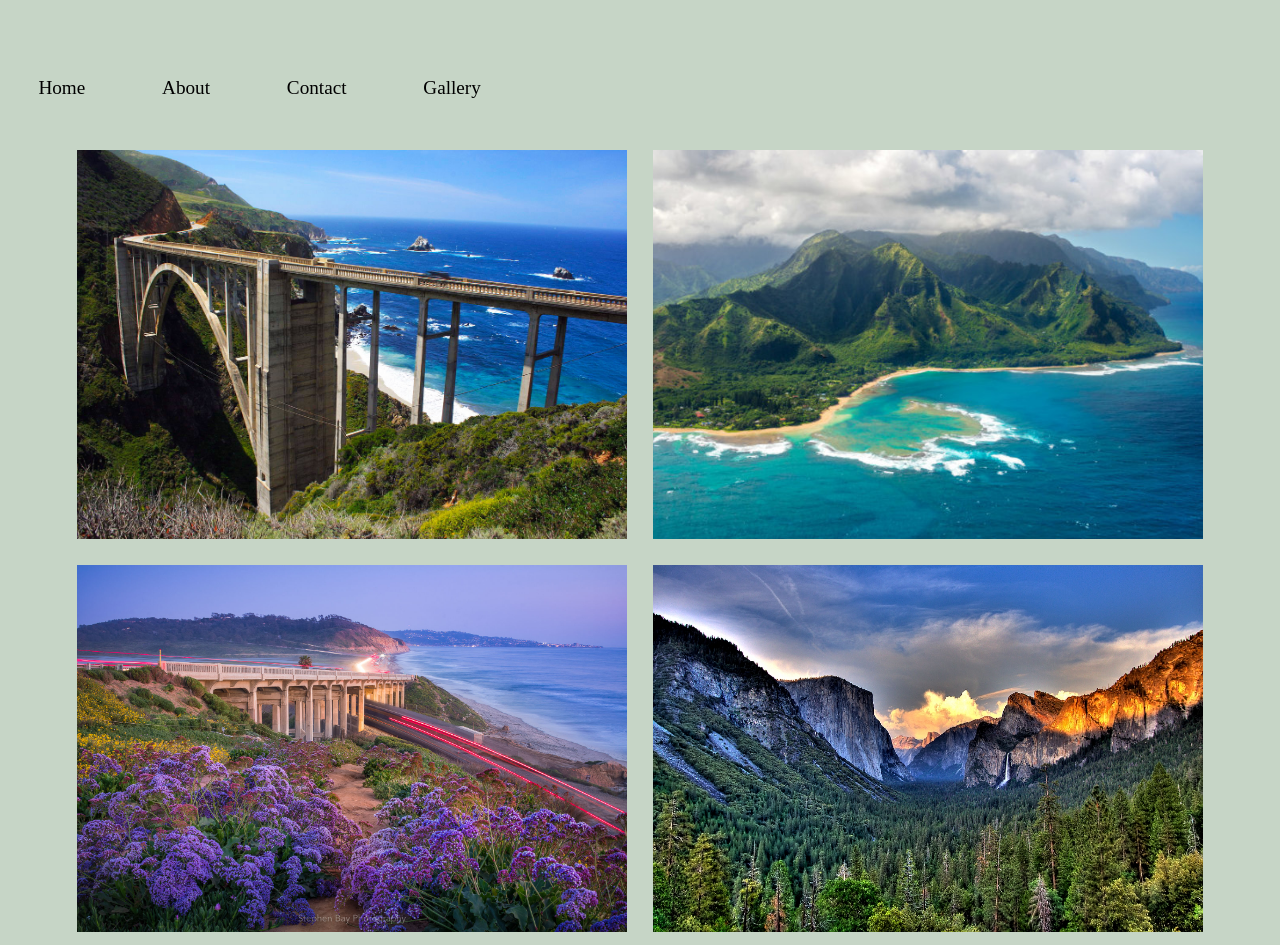
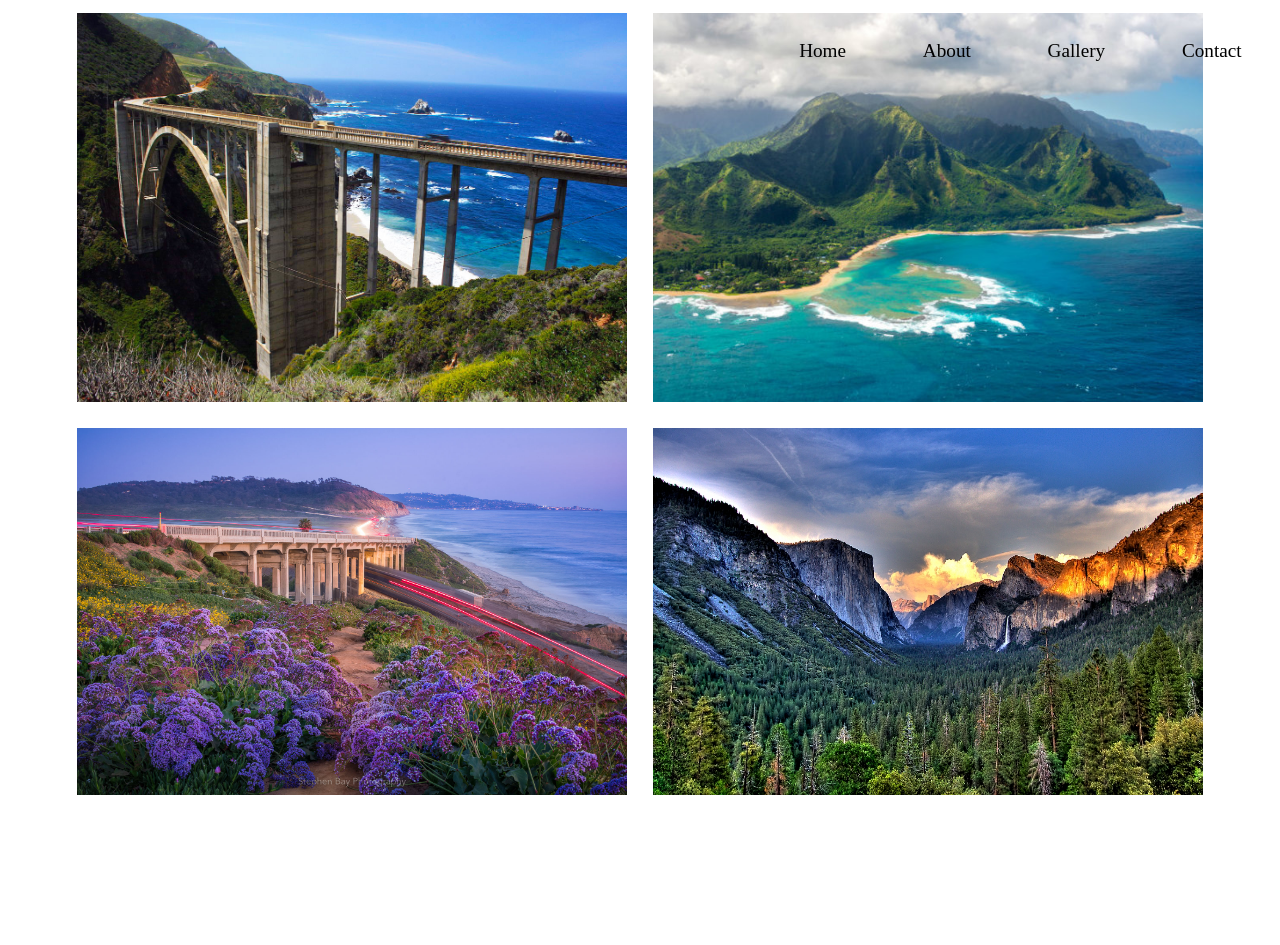
Before and after one commit to davidjakubiec/Kai-Chen-Photography, a React app: page /gallery in a window 1280 px wide. After the commit the page ends 808 px from the top, so only its background shows below. Built offline with nearby package versions, Linux system fonts and the light colour scheme.

Commit message:
video added to homescreen

```diff
--- a/src/App.js
+++ b/src/App.js
@@ -1,4 +1,4 @@
-import React from 'react';
+import React, { useState } from 'react';
 import Gallery from './components/Gallery';
 import NavBar from './components/NavBar';
 import Home from './pages/Home';
@@ -9,13 +9,19 @@ import GalleryPage from './pages/GalleryPage';
 import { Routes, Route, useLocation } from 'react-router-dom'
 import { AnimatePresence } from 'framer-motion';
 
+export const Context = React.createContext();
+
 
 export function App() {
 
     const location = useLocation();
+    const [navBarBackground, setNavBarBackground] = useState('transparent')
+
+    const contextObject = { navBarBackground, setNavBarBackground };
 
     return (
         <div>
+            <Context.Provider value={contextObject}>
             <NavBar />
             <AnimatePresence mode="wait">
                 <Routes location={location} key={location.pathname}>
@@ -25,6 +31,8 @@ export function App() {
                     <Route path='/gallery' element={<GalleryPage />}/>
                 </Routes>
             </AnimatePresence>
+            </Context.Provider>
+
 
             {/* <Gallery /> */}
         </div>
--- a/src/App.scss
+++ b/src/App.scss
@@ -5,10 +5,34 @@
     color: black;
 }
 
+@import url('https://fonts.googleapis.com/css2?family=Roboto:wght@900&display=swap');
+
 html,
 body {
-    font-family: "Roslindale Display Condensed";
-    background: #c6d5c6;
+    font-family: "Roboto, sans-serif";
+}
+
+.video-container {
+    position: fixed;
+    top: 0;
+    left: 0;
+    width: 100%;
+    height: 100%;
+    overflow: hidden;
+    z-index: -1; /* Place the video behind other content */
+}
+
+#video-background {
+    object-fit: cover;
+    width: 100%;
+    height: 100%;
+}
+
+.homepage-gradient {
+    position: absolute;
+    background: linear-gradient(to bottom, rgba(255, 255, 255, 0.85), rgba(255, 255, 255, 0));
+    width: 100%;
+    height: 100px;
 }
 
 .nav {
@@ -30,7 +54,7 @@ body {
 }
 
 h1 {
-    width: 80%;
+    width: 90%;
     position: absolute;
     top: 50%;
     left: 50%;
@@ -59,6 +83,7 @@ a {
 @media screen and (min-width: 200px) {
     .gallery-images {
         max-width: 90%;
+        padding: 1%
     }
 }
 
@@ -96,3 +121,42 @@ a {
     background: black;
     transform-origin: top;
 }
+
+
+.nav-link {
+    letter-spacing: 0;
+    transition: letter-spacing 350ms ease-in-out;
+}
+
+.nav-link:hover,
+.nav-link:active {
+
+  letter-spacing: 5px;
+}
+
+.nav-link:after,
+.nav-link:before {
+  backface-visibility: hidden;
+  border: 1px solid rgba(#fff, 0);
+  bottom: 0px;
+  content: " ";
+  display: block;
+  margin: 0 auto;
+  position: relative;
+  transition: all 380ms ease-in-out;
+  width: 0;
+}
+
+.nav-link:hover:after,
+.nav-link:hover:before {
+  backface-visibility: hidden;
+  border-color: #fff;
+  transition: width 350ms ease-in-out;
+  width: 70%;
+}
+
+.nav-link:hover:before {
+  bottom: auto;
+  top: 0;
+  width: 70%;
+}
--- a/src/components/Gallery.js
+++ b/src/components/Gallery.js
@@ -1,4 +1,7 @@
-import React from 'react'
+import React, { useContext, useEffect } from 'react'
+import { Context } from '../App'
+
+
 import image1 from '../../assets/bigsur.jpg'
 import image2 from '../../assets/maui.jpeg'
 import image3 from '../../assets/sandiego.jpg'
@@ -6,6 +9,12 @@ import image4 from '../../assets/yosemite.jpg'
 
 const Gallery = () => {
     const images = [image1, image2, image3, image4];
+    const {navBarBackground, setNavBarBackground} = useContext(Context);
+
+    useEffect(() => {
+        setNavBarBackground('transparent')
+    }, []);
+
   return (
     <div id='gallery-container'>
         {images.map((el, idx)=> (
--- a/src/components/NavBar.js
+++ b/src/components/NavBar.js
@@ -1,33 +1,40 @@
-import React from 'react'
+import React, { useContext, useEffect } from 'react'
+import { Context } from '../App'
 import { Link } from 'react-router-dom'
 
 const NavBar = () => {
+    const {navBarBackground, setNavBarBackground} = useContext(Context);
+    const handleNavBarClick = () => {
+        // setNavBarBackground('transparent')
+    }
+
   return (
-    <div className='anv'>
+    <div  className='nav'>
         <div className='logo'>
-            <Link className='nav-link'></Link>
+            <Link onClick={handleNavBarClick} className='nav-link'></Link>
         </div>
         <div className='nav-links'>
             <div className='nav-item'>
-                <Link className='nav-link' to='/'>
+                <Link onClick={handleNavBarClick} className='nav-link' to='/'>
                     Home
                 </Link>
             </div>
             <div className='nav-item'>
-                <Link className='nav-link' to='/about'>
+                <Link onClick={handleNavBarClick} className='nav-link' to='/about'>
                     About
                 </Link>
             </div>
             <div className='nav-item'>
-                <Link className='nav-link' to='/contact'>
+                <Link onClick={handleNavBarClick} className='nav-link' to='/gallery'>
+                    Gallery
+                </Link>
+            </div>
+            <div className='nav-item'>
+                <Link onClick={handleNavBarClick} className='nav-link' to='/contact'>
                     Contact
                 </Link>
             </div>
-            <div className='nav-item'>
-                <Link className='nav-link' to='/gallery'>
-                    Gallery
-                </Link>
-            </div>
+
         </div>
     </div>
   )
--- a/src/index.html
+++ b/src/index.html
@@ -5,6 +5,10 @@
     <meta name="viewport" content="width=device-width, initial-scale=1.0">
     <title>Document</title>
     <link rel="stylesheet" href="main.css">
+    <link rel="preconnect" href="https://fonts.googleapis.com">
+<link rel="preconnect" href="https://fonts.gstatic.com" crossorigin>
+<link href="https://fonts.googleapis.com/css2?family=Roboto:wght@900&display=swap" rel="stylesheet">
+
 </head>
 <body>
     <div id="app"></div>
--- a/src/pages/About.js
+++ b/src/pages/About.js
@@ -1,7 +1,16 @@
-import React from 'react'
+import React, { useContext, useEffect } from 'react'
+import { Context } from '../App'
+
+
 import { motion } from 'framer-motion';
 
 const About = () => {
+    const {navBarBackground, setNavBarBackground} = useContext(Context);
+
+    useEffect(() => {
+        setNavBarBackground('transparent')
+    }, []);
+
   return (
 
     <div>
--- a/src/pages/Contact.js
+++ b/src/pages/Contact.js
@@ -1,7 +1,15 @@
-import React from 'react'
+import React, { useContext, useEffect } from 'react'
+import { Context } from '../App'
+
 import { motion } from 'framer-motion'
 
 const Contact = () => {
+    const {navBarBackground, setNavBarBackground} = useContext(Context);
+
+    useEffect(() => {
+        setNavBarBackground('transparent')
+    }, []);
+
   return (
     <div>
         <h1>Contact</h1>
--- a/src/pages/GalleryPage.js
+++ b/src/pages/GalleryPage.js
@@ -1,8 +1,17 @@
-import React from 'react'
+import React, { useContext, useEffect } from 'react'
+import { Context } from '../App'
+
+
 import Gallery from '../components/Gallery'
 import { motion } from 'framer-motion'
 
 const GalleryPage = () => {
+    const {navBarBackground, setNavBarBackground} = useContext(Context);
+
+    useEffect(() => {
+        setNavBarBackground('transparent')
+    }, []);
+
   return (
     <div>
         <Gallery />
--- a/src/pages/Home.js
+++ b/src/pages/Home.js
@@ -1,10 +1,27 @@
-import React from 'react'
+import React, { useContext, useEffect } from 'react'
+import { Context } from '../App'
+
 import { motion } from 'framer-motion'
+import videosource from '../../assets/videos/homepagevideo.MP4'
 
 const Home = () => {
+
+    const {navBarBackground, setNavBarBackground} = useContext(Context);
+
+useEffect(() => {
+        setNavBarBackground('transparent')
+    }, []);
+
   return (
-    <div>
+    <div className="video-container">
+        <div className='homepage-gradient'/>
+        <video autoPlay muted loop id="video-background">
+        <source src={videosource} type="video/mp4" />
+
+        </video>
+
         <h1>Kai Chen Photography</h1>
+
         <motion.div
                 className='slide-in'
                 initial={{ scaleY: 0 }}
--- a/webpack.config.js
+++ b/webpack.config.js
@@ -39,7 +39,17 @@ module.exports = {
                         },
                     },
                 ],
-            }
+            },
+            {
+                test: /\.(MP4|mov)$/,
+                use: {
+                  loader: 'file-loader',
+                  options: {
+                    name: '[name].[ext]', // Output the file with its original name and extension
+                    outputPath: 'videos/', // Output directory for the MP4 files (you can change this)
+                  },
+                },
+              }
         ]
     },
     plugins: [new MiniCssExtractPlugin()]
```
Also changed, not shown: 1 other file (tests, documents, lock files or other folders).
